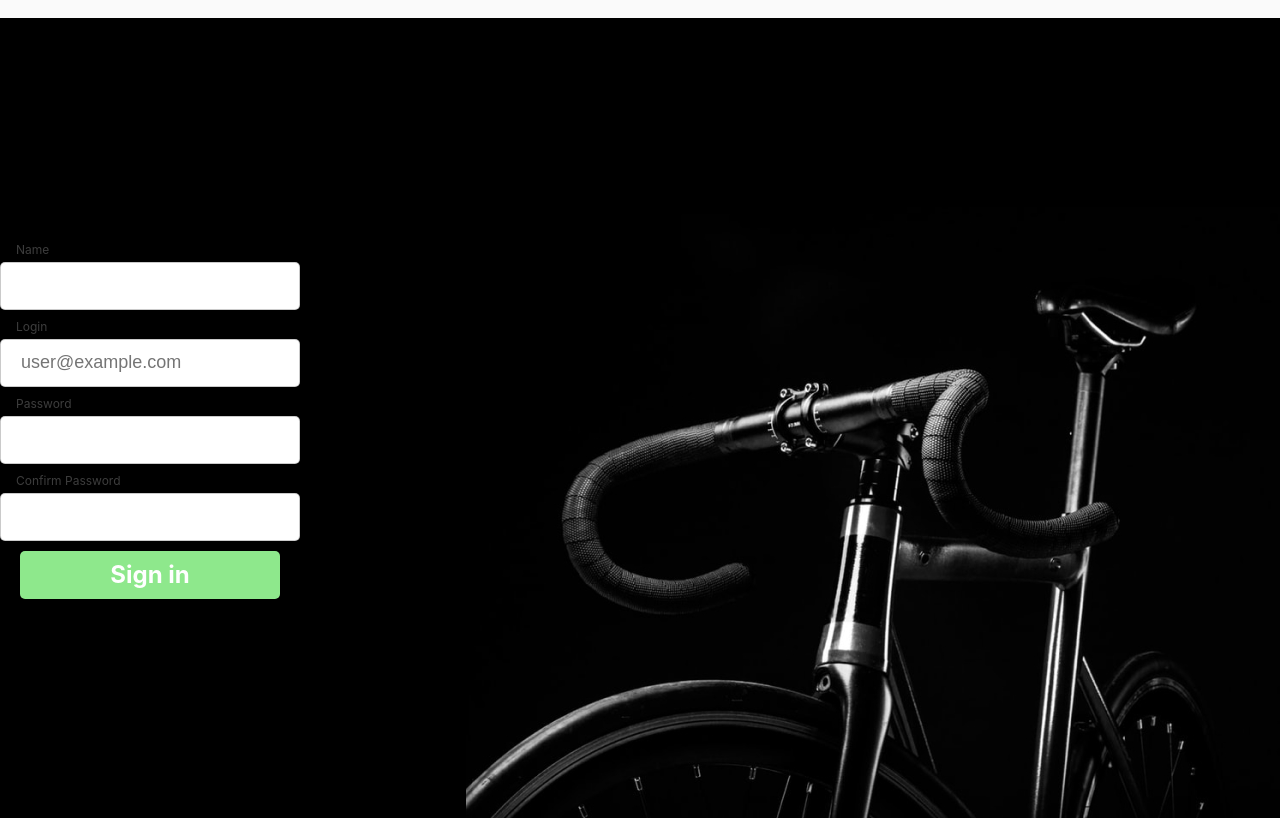
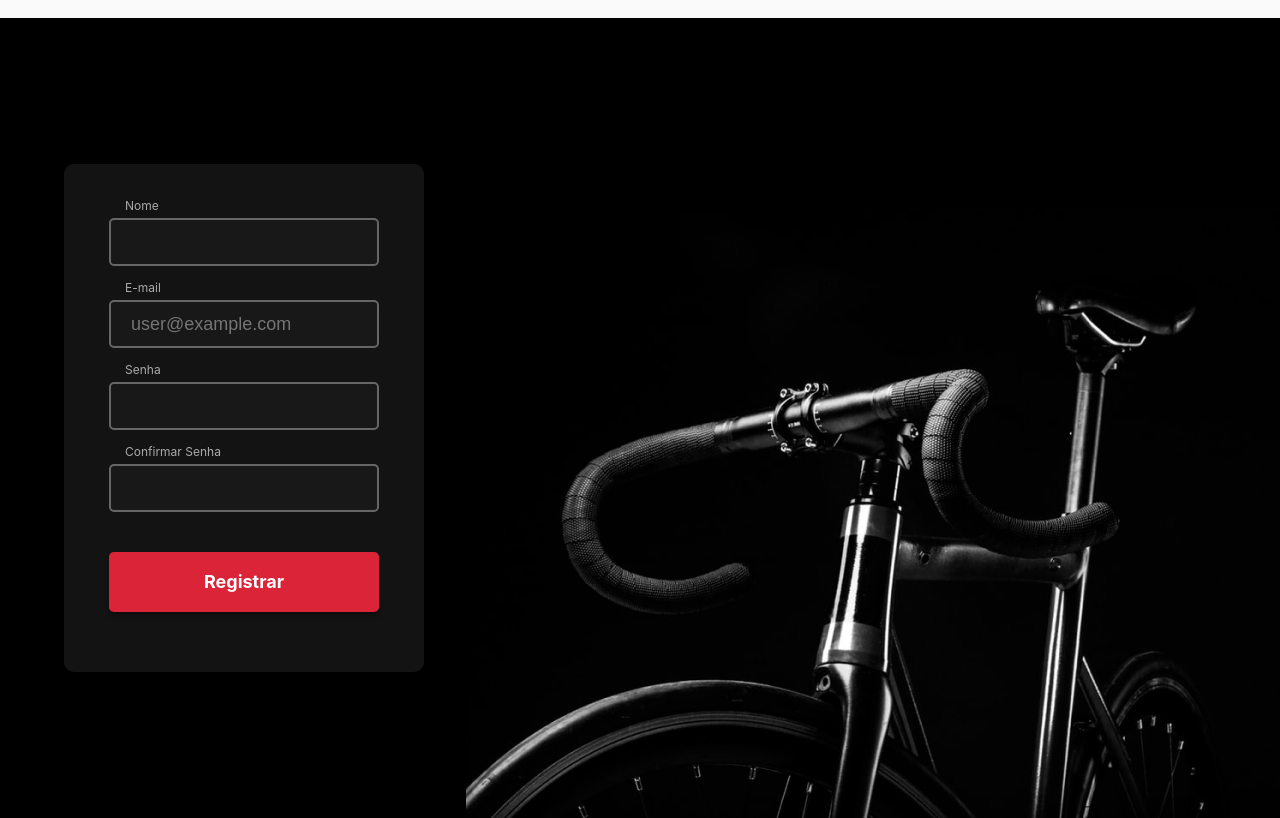
Before and after one commit to lucaspontoexe/MinasBike, a React (Create React App) app in the folder front/: page /cadastrar in a window 1280 px wide. Built offline with nearby package versions, Linux system fonts and the light colour scheme.

Commit message:
fix: tela de nova conta segue o novo padrão

```diff
--- a/front/src/pages/Login/styles.css
+++ b/front/src/pages/Login/styles.css
@@ -59,10 +59,15 @@
     color: #dc2438;
     text-decoration: none;
 }
+
 .login-container input {
     background-color: #181818;
     color: whitesmoke;
     border: 2px #666 solid;
+}
+
+.login-container label {
+    color: #aaa;
 }
 
 /* seria styled components uma boa ideia? */
--- a/front/src/pages/NovaConta/index.jsx
+++ b/front/src/pages/NovaConta/index.jsx
@@ -38,11 +38,11 @@ export default function NovaConta({ history }) {
             {error && <Error>{error}</Error>}
             <br />
             <div className="login-screen">
-                <form onSubmit={handleSubmit}>
+                <form className="login-container" onSubmit={handleSubmit}>
                     <TextBox
                         name="name"
                         type="text"
-                        label="Name"
+                        label="Nome"
                         required
                         autoFocus
                         value={name}
@@ -52,7 +52,7 @@ export default function NovaConta({ history }) {
                     <TextBox
                         name="user"
                         type="email"
-                        label="Login"
+                        label="E-mail"
                         placeholder="user@example.com"
                         required
                         value={email}
@@ -62,7 +62,7 @@ export default function NovaConta({ history }) {
                     <TextBox
                         name="password"
                         type="password"
-                        label="Password"
+                        label="Senha"
                         required
                         value={password}
                         onChange={event => setPassword(event.target.value)}
@@ -70,13 +70,13 @@ export default function NovaConta({ history }) {
                     <TextBox
                         name="confirmPassword"
                         type="password"
-                        label="Confirm Password"
+                        label="Confirmar Senha"
                         required
                         value={password_confirmation}
                         onChange={event => setConfirmPassword(event.target.value)}
                     />
-                    <Button type="submit" color="#8ee88c">
-                        Sign in
+                    <Button type="submit" color="#DC2438">
+                        Registrar
                     </Button>
                 </form>
             </div>
```
